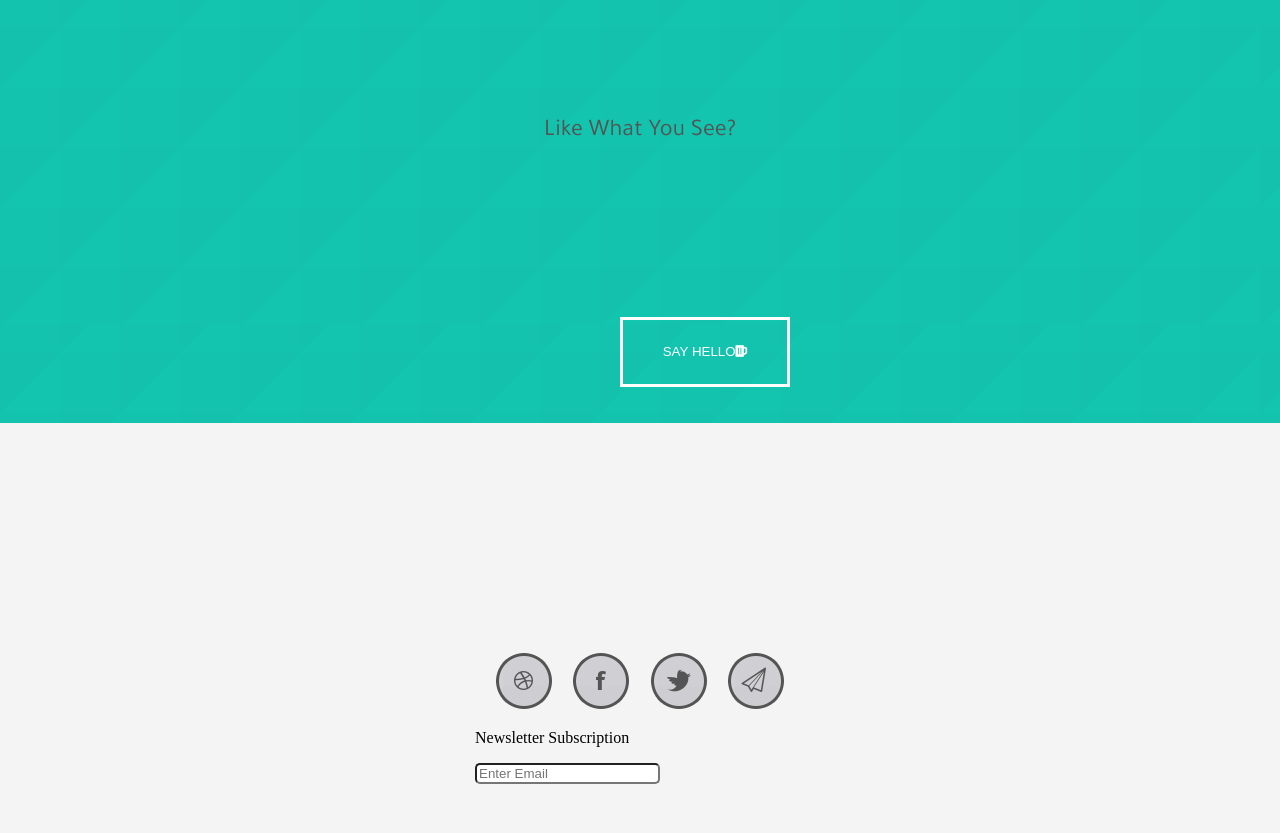
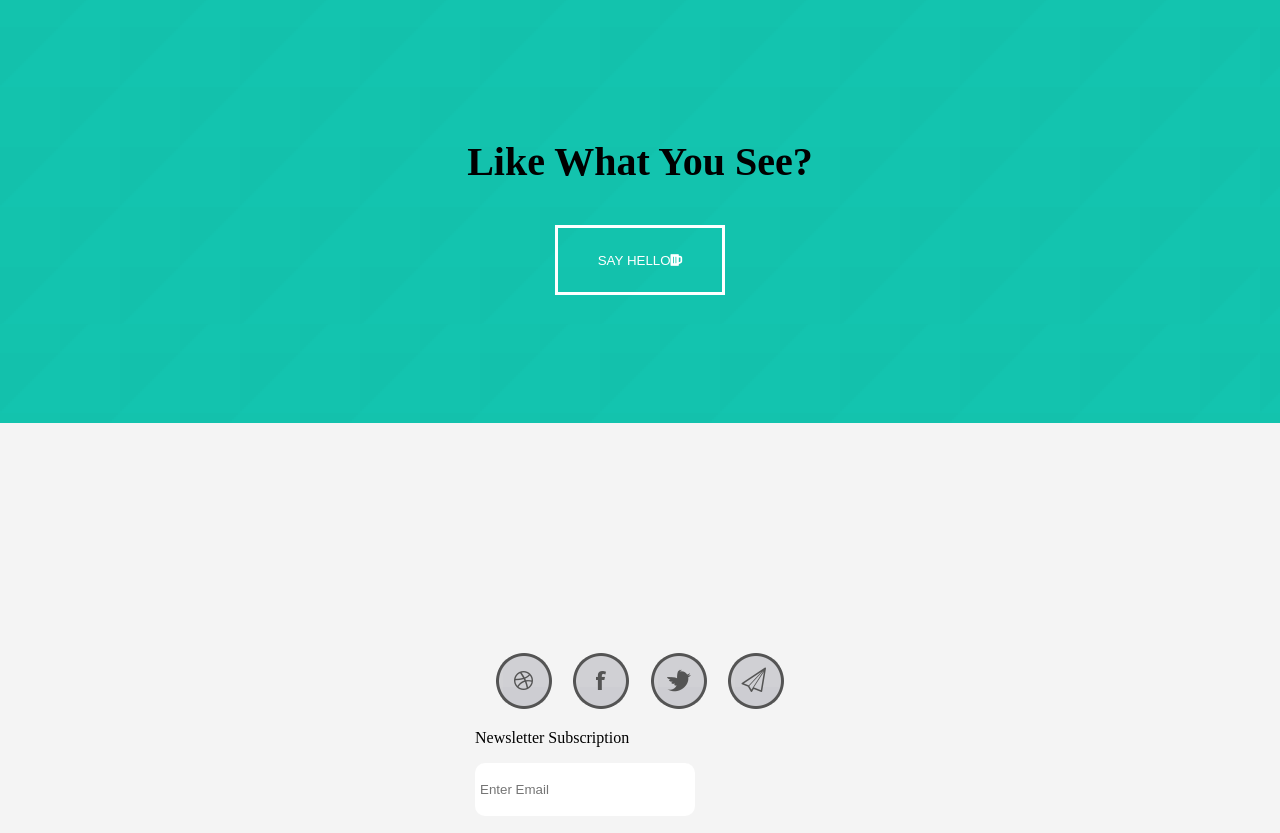
Before and after one commit to Parzifal555/1site, a plain HTML site: page index.html in a window 1280 px wide. Shown: the part 2082-2915 px from the top of the page. Drawn offline with Linux system fonts and the light colour scheme.

Commit message:
10 versia

```diff
--- a/css/style.css
+++ b/css/style.css
@@ -157,6 +157,7 @@ h2 {
 
 
 /*************Portfolio******************/
+
 .nav_ptf {
     background-color: #ffffff;
     max-height: 650px;
@@ -178,6 +179,7 @@ h2 {
     margin-top: 130px;
 }
 .text_prf{
+    font-family: 'Slabo 27px', serif;
     font-size: 16px;
     margin-top: 150px;
 }
@@ -220,6 +222,9 @@ h2 {
     padding-top: 100px;
     height: 325px;
 }
+h3{
+    font-size: 40px;
+}
 .donat {
     display: flex;
     justify-content: center;
@@ -227,9 +232,7 @@ h2 {
     flex-direction:column;
 }
 .btn_4 {
-    position: absolute;
-    right: 490px;
-    margin-top: 150px;
+
     display: flex;
     width: 170px;
     height: 60px;
@@ -258,12 +261,15 @@ h2 {
     justify-content: space-evenly;
     align-items:center;
     width: 330px;
-    margin: 0 auto
+    margin: 0 auto;
 
 }
 .email{
-    border-radius: 5px;
-
+    border-radius: 10px;
+    height: 45px;
+    width: 210px;
+    text-align: left;
+    border: 3px solid white;
 }
 footer{
     margin-top: 0 ;
--- a/index.html
+++ b/index.html
@@ -5,6 +5,7 @@
 	<title>Meet Perth</title>
 	<link rel="stylesheet" href="css/style.css">
 	<link href="https://fonts.googleapis.com/css?family=Dancing+Script:400,700&display=swap" rel="stylesheet">
+	<link href="https://fonts.googleapis.com/css?family=Slabo+27px&display=swap" rel="stylesheet">
 	<link href="https://fonts.googleapis.com/css?family=Dancing+Script:400,700|Tajawal:400,500,700,800&display=swap&subset=latin-ext" rel="stylesheet">
 	<link rel="stylesheet" href="https://use.fontawesome.com/releases/v5.7.2/css/all.css" integrity="sha384-fnmOCqbTlWIlj8LyTjo7mOUStjsKC4pOpQbqyi7RrhN7udi9RwhKkMHpvLbHG9Sr" crossorigin="anonymous">
 	<!-- Подключаешь шрифты через link (всегда) -->
@@ -73,7 +74,7 @@
 	<div class="donate">
 		<div class="container_donate">
 			<div class="donat">
-				<h2>Like What You See?</h2>
+				<h3>Like What You See?</h3>
 				<div class="botton-donate">
 					<div class="btn_4">
 						<button class="btn4">SAY HELLO<i class="fas fa-beer"></i></button>
@@ -93,7 +94,7 @@
 				</div>
 				<p>Newsletter Subscription</p>
 				<div >
-					<input type="text" placeholder="Enter Email" class="email">
+					<input type="text" placeholder="Enter Email"  class="email">
 				</div>
 			</div>
 		</div>
```
